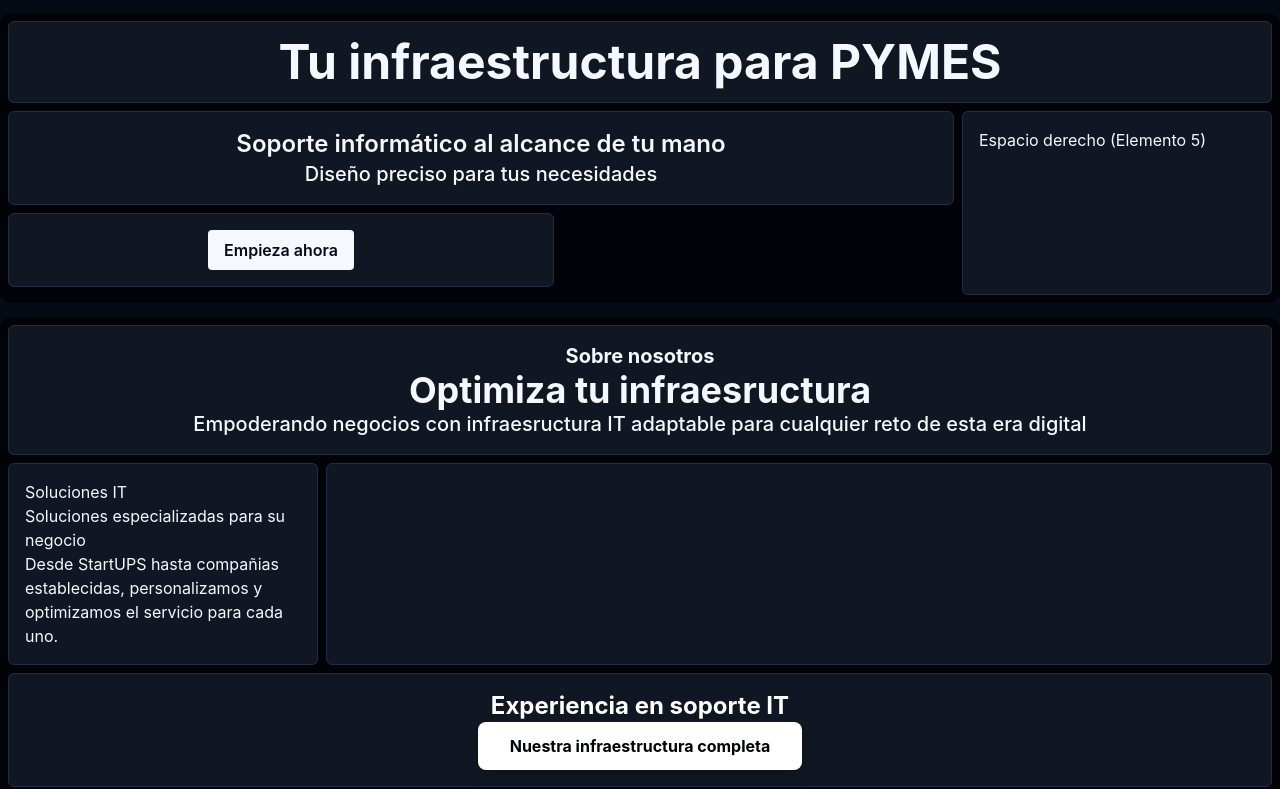
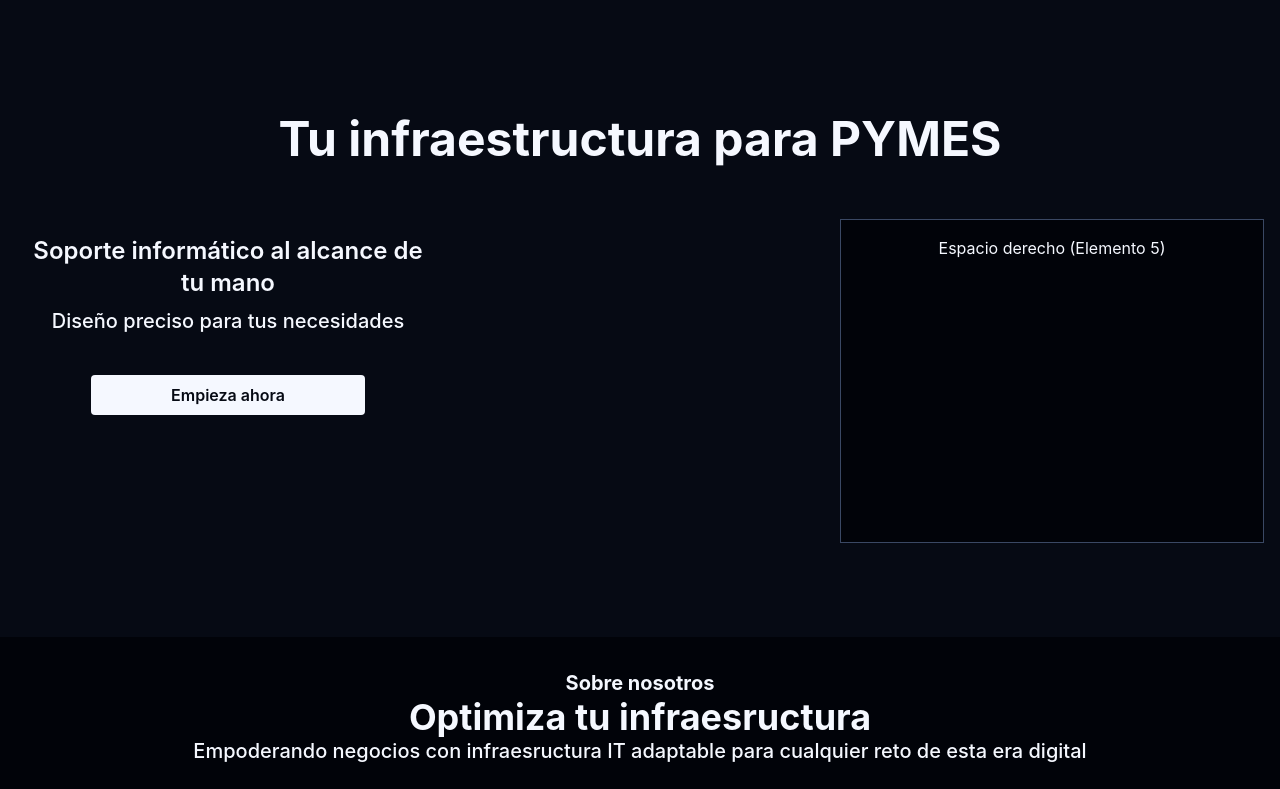
Before and after one commit to CopernicoDev/PYMES_WEB_Frontend_Angular, an Angular app: page /home in a window 1280 px wide. Shown: the part 241-1030 px from the top of the page. Built offline with nearby package versions, Linux system fonts and the light colour scheme.

Commit message:
Seguimos estilizando

```diff
--- a/src/app/components/about-us-section/about-us-section.html
+++ b/src/app/components/about-us-section/about-us-section.html
@@ -1,4 +1,4 @@
-<div class="grid grid-cols-1 md:grid-cols-4 gap-2 bg-bg-dark mt-3.5 p-2 rounded-xl w-full max-w-7xl mx-auto">
+<div class="grid grid-cols-1 md:grid-cols-4 gap-2 bg-bg-dark mt-3.5 p-4">
     <app-info-card class="block md:col-span-4 text-center">
         <h1 class="text-xl font-bold">Sobre nosotros</h1>
         <h2 class="text-4xl font-bold">Optimiza tu infraesructura</h2>
@@ -18,8 +18,7 @@
     <!-- 4. SECCIÓN INFERIOR (Call to Action) -->
     <app-info-card class="block md:col-start-1 md:col-span-4 text-center">
         <h6 class="text-2xl font-bold text-white mb-4 md:mb-0">Experiencia en soporte IT</h6>
-        <button
-            class="bg-white text-bg-dark hover:bg-gray-200 transition-all transform hover:scale-105 font-bold py-3 px-8 rounded-lg shadow-lg">
+        <button class="bg-text hover:bg-text-muted text-bg font-semibold py-2 px-20 rounded">
             Nuestra infraestructura completa
         </button>
     </app-info-card>
--- a/src/app/components/hero-section/hero-section.html
+++ b/src/app/components/hero-section/hero-section.html
@@ -1,22 +1,25 @@
-<main class="grid grid-cols-1 md:grid-cols-4 gap-2 bg-bg-dark mt-3.5 p-2 rounded-xl w-full max-w-7xl mx-auto">
+<main class="grid grid-cols-5 md:grid-cols-4 gap-x-100 gap-y-10 mt-25">
     <app-info-card class="block md:col-span-4 text-center">
         <h1 class="text-5xl font-bold">Tu infraestructura para PYMES</h1>
     </app-info-card>
 
-    <app-info-card class="block md:col-span-3 text-center">
+    <app-info-card class="block md:col-span-2 text-center">
         <h2 class="text-2xl font-semibold">Soporte informático al alcance de tu mano</h2>
-        <h3 class="text-xl font-medium">Diseño preciso para tus necesidades</h3>
+        <h3 class="text-xl font-medium mt-2">Diseño preciso para tus necesidades</h3>
+        <button class="bg-text hover:bg-text-muted text-bg font-semibold py-2 px-20 rounded mt-10">Empieza
+            ahora</button>
     </app-info-card>
 
     <!--<app-info-card class="block md:col-span-3 text-center">
 
     </app-info-card>-->
 
-    <app-info-card class="block md:col-span-3 text-center pr-100">
-        <button class="bg-text hover:bg-text-muted text-bg font-semibold py-2 px-4 rounded">Empieza ahora</button>
+    <app-info-card class="block md:col-span-2 text-center">
+
     </app-info-card>
 
-    <app-info-card class="block md:col-start-4 md:row-start-2 md:row-span-3">
+    <app-info-card
+        class="block md:col-start-3 md:row-start-2  md:col-span-2 md:row-span-3 text-center bg-bg-dark border border-border h-full w-full ">
         <p>Espacio derecho (Elemento 5)</p>
     </app-info-card>
 </main>
--- a/src/app/components/info-card/info-card.html
+++ b/src/app/components/info-card/info-card.html
@@ -1,3 +1,3 @@
-<div class="bg-bg-light border border-border-muted h-full w-full p-4 rounded-md">
+<div class="p-4">
     <ng-content></ng-content>
 </div>
--- a/src/app/pages/home/home.html
+++ b/src/app/pages/home/home.html
@@ -1,9 +1,11 @@
-<section class="bg-bg min-h-screen w-full text-text flex flex-col items-center">
+<section class="bg-bg min-h-screen w-full text-text grid grid-rows-[auto_auto_1fr]">
 
-    <app-nav-bar class="w-full"></app-nav-bar>
+    <app-nav-bar></app-nav-bar>
 
-    <app-hero-section class="w-full"></app-hero-section>
+    <!-- Usamos justify-self-center para centrar el hero si no queremos que ocupe todo el ancho visualmente, aunque max-w-7xl mx-auto hace el trabajo -->
+    <app-hero-section class="w-full max-w-7xl mx-auto px-4"></app-hero-section>
 
-    <app-about-us-section class="w-full"></app-about-us-section>
+    <!-- Como el padre es grid, este elemento ocupa automáticamente todo el ancho y alto del 1fr -->
+    <app-about-us-section class="mt-20"></app-about-us-section>
 
 </section>
```
